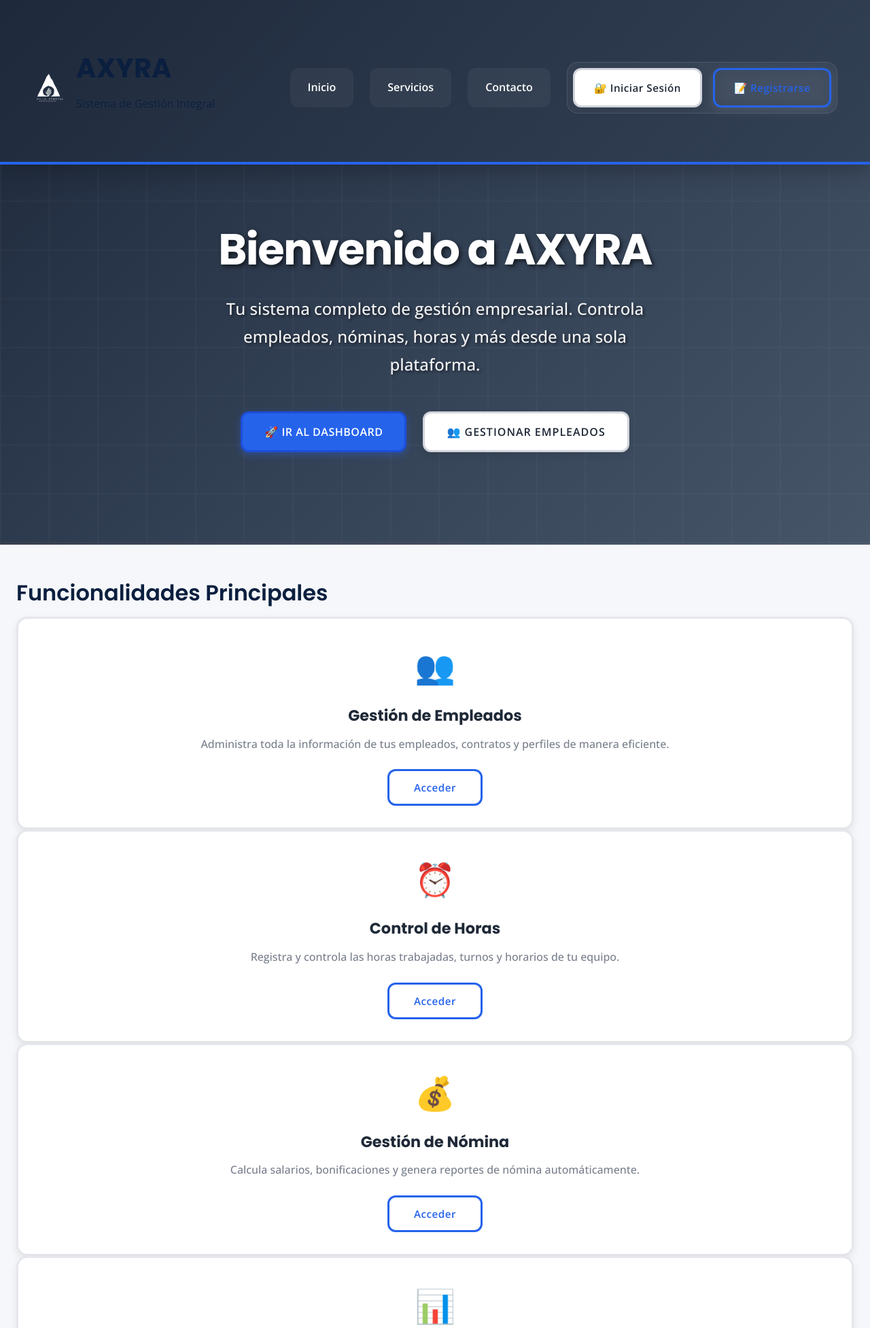
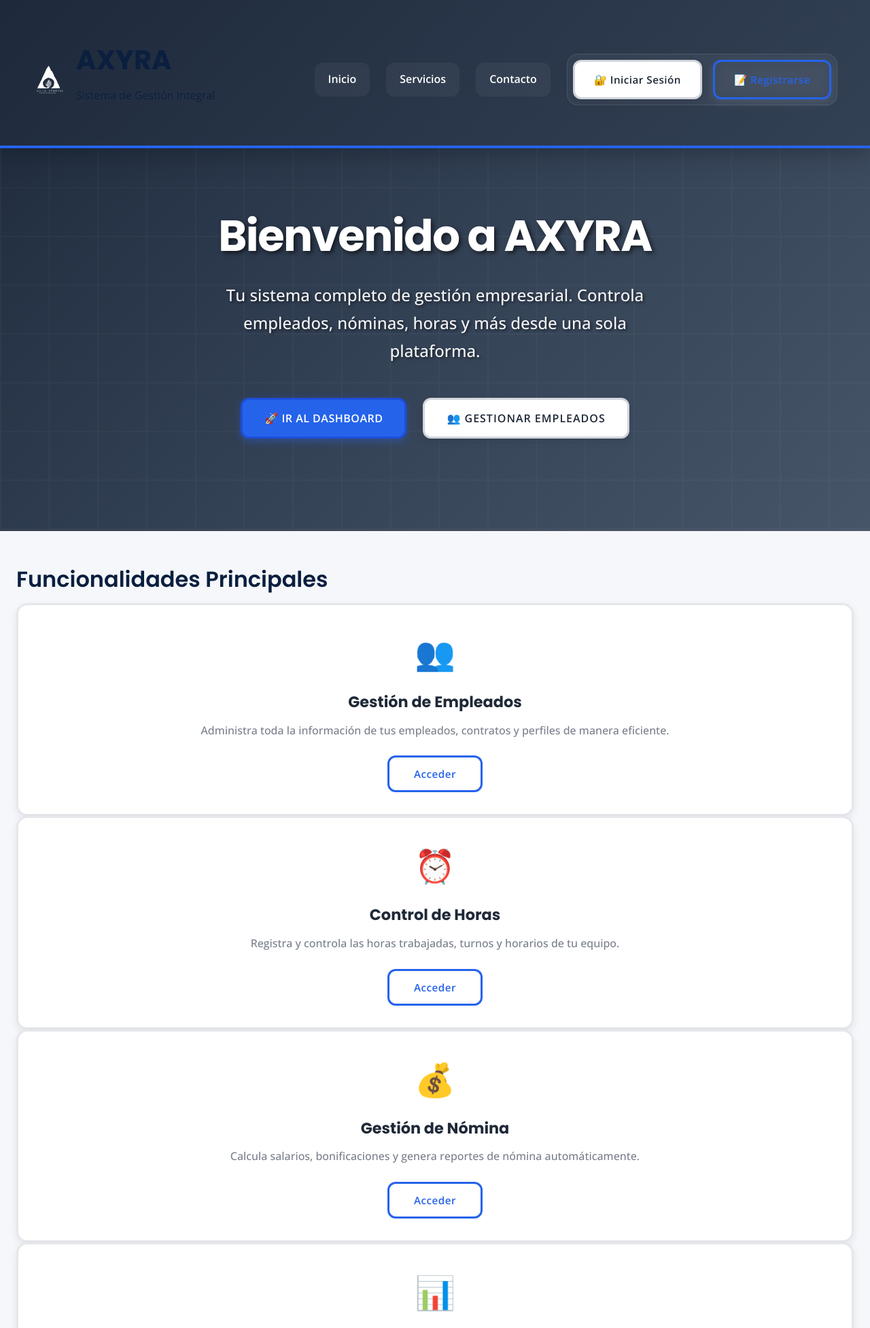
Before and after one commit to axyra-app/axyra-sistema-gestion, a FastAPI app: page / in a window 1280 px wide. Shown: the top 1953 px of the page at 68% size. Run offline with FastAPI, Linux system fonts and the light colour scheme; data that the repository does not hold is empty.

Commit message:
HEADER PROFESIONAL: altura reducida, logo más pequeño, botones compactos y padding ajustado

```diff
--- a/frontend/static/axyra-styles.css
+++ b/frontend/static/axyra-styles.css
@@ -85,7 +85,7 @@ body {
   color: var(--axyra-dark-blue);
   background: var(--axyra-light-gray);
   overflow-x: hidden;
-  padding-top: 80px; /* Compensar header fijo */
+  padding-top: 60px; /* REDUCIDO DE 80px A 60px PARA HEADER MÁS PEQUEÑO */
 }
 
 /* ========================================
@@ -135,7 +135,7 @@ p {
    ======================================== */
 .axyra-header {
   background: linear-gradient(135deg, #1e293b 0%, #334155 100%);
-  padding: 24px 0;
+  padding: 12px 0; /* REDUCIDO DE 24px A 12px */
   box-shadow: 0 8px 32px rgba(0, 0, 0, 0.25);
   position: fixed;
   top: 0;
@@ -180,14 +180,14 @@ p {
 }
 
 .axyra-logo-icon {
-  width: 48px;
-  height: 48px;
+  width: 36px; /* REDUCIDO DE 48px A 36px */
+  height: 36px; /* REDUCIDO DE 48px A 36px */
   background: linear-gradient(135deg, var(--axyra-light-blue) 0%, var(--axyra-blue-400) 100%);
   border-radius: 50%;
   display: flex;
   align-items: center;
   justify-content: center;
-  font-size: 24px;
+  font-size: 18px; /* REDUCIDO DE 24px A 18px */
   color: var(--axyra-white);
   font-weight: 700;
   box-shadow: var(--shadow-md);
@@ -200,7 +200,7 @@ p {
 
 .axyra-logo-title {
   font-family: var(--font-logo);
-  font-size: 1.75rem;
+  font-size: 1.5rem; /* REDUCIDO DE 1.75rem A 1.5rem */
   font-weight: 800;
   color: #ffffff;
   line-height: 1;
@@ -237,7 +237,7 @@ p {
   color: #ffffff;
   text-decoration: none;
   font-weight: 600;
-  padding: 14px 24px;
+  padding: 10px 18px; /* REDUCIDO DE 14px 24px A 10px 18px */
   border-radius: var(--border-radius-md);
   transition: all var(--transition-normal);
   position: relative;
```
